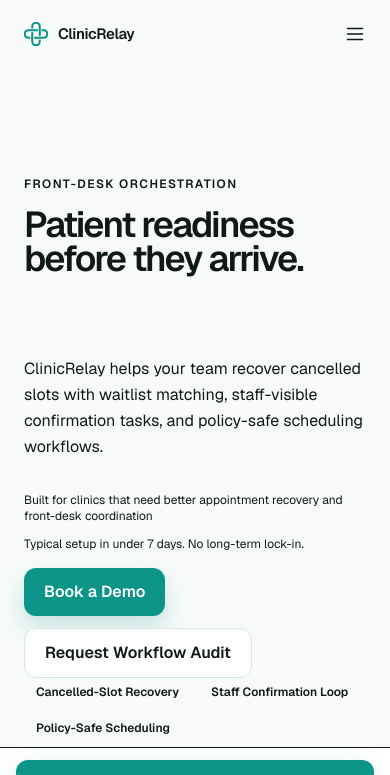
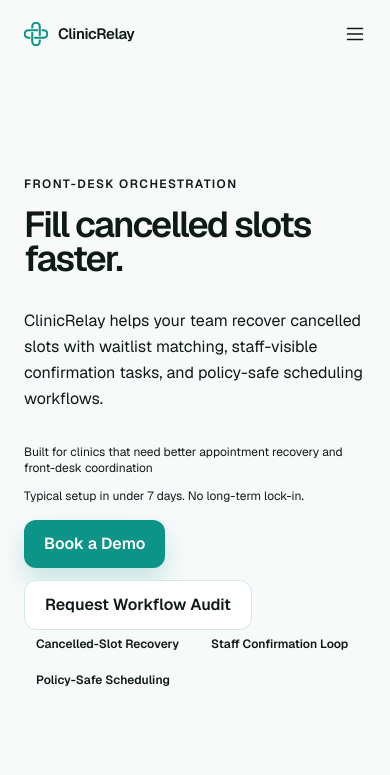
Before and after one commit to micahjatau/clinicrelay, a Next.js app: page / in a window 390 px wide. Shown: the top 775 px of the page. Built offline with nearby package versions, Linux system fonts and the light colour scheme.

Commit message:
Implement main-review P0 UX and conversion hardening

```diff
--- a/app/layout.tsx
+++ b/app/layout.tsx
@@ -5,6 +5,7 @@
 import "./globals.css";
 
 export const metadata: Metadata = {
+  metadataBase: new URL("https://clinicrelay.vercel.app"),
   title: "ClinicRelay — Front-Desk Orchestration for Growing Clinics",
   description: "ClinicRelay helps clinics recover cancelled appointment slots, coordinate patient communication, manage waitlists, and reduce front-desk chaos.",
   icons: {
@@ -18,6 +19,20 @@
   openGraph: {
     title: "Fill cancelled slots faster with ClinicRelay",
     description: "Waitlist recovery, patient reminders, booking workflows, and front-desk coordination for growing clinics.",
+    images: [
+      {
+        url: "/opengraph-image",
+        width: 1200,
+        height: 630,
+        alt: "ClinicRelay waitlist recovery workflow",
+      },
+    ],
+  },
+  twitter: {
+    card: "summary_large_image",
+    title: "Fill cancelled slots faster with ClinicRelay",
+    description: "Waitlist recovery and front-desk coordination for growing clinics.",
+    images: ["/twitter-image"],
   },
 };
 
--- /dev/null
+++ b/app/opengraph-image.tsx
@@ -0,0 +1,35 @@
+import { ImageResponse } from "next/og";
+
+export const size = {
+  width: 1200,
+  height: 630,
+};
+
+export const contentType = "image/png";
+
+export default function OpenGraphImage() {
+  return new ImageResponse(
+    (
+      <div
+        style={{
+          height: "100%",
+          width: "100%",
+          display: "flex",
+          flexDirection: "column",
+          justifyContent: "center",
+          padding: "64px",
+          background: "#F8FAFC",
+          color: "#0F172A",
+          fontFamily: "sans-serif",
+        }}
+      >
+        <div style={{ fontSize: 26, color: "#0F766E", marginBottom: 18 }}>ClinicRelay</div>
+        <div style={{ fontSize: 68, lineHeight: 1.05, fontWeight: 700, maxWidth: 980 }}>Fill cancelled slots faster.</div>
+        <div style={{ fontSize: 30, color: "#334155", marginTop: 24, maxWidth: 980 }}>
+          Waitlist matching, staff confirmation loops, and policy-safe scheduling.
+        </div>
+      </div>
+    ),
+    size,
+  );
+}
--- /dev/null
+++ b/app/twitter-image.tsx
@@ -0,0 +1 @@
+export { contentType, size, default } from "./opengraph-image";
--- a/components/landing/demo-modal.tsx
+++ b/components/landing/demo-modal.tsx
@@ -8,8 +8,26 @@
 type State = "idle" | "loading" | "success" | "error";
 type FormErrors = { name?: string; clinic_name?: string; email?: string };
 
+const modalCopy = {
+  demo: {
+    title: "Book a Demo",
+    description: "See how ClinicRelay helps recover cancelled slots and coordinate front-desk workflows.",
+    submit: "Book my demo",
+  },
+  audit: {
+    title: "Request Workflow Audit",
+    description: "Tell us where cancellations, response delays, and manual follow-up are hurting operations.",
+    submit: "Request my audit",
+  },
+  recovery: {
+    title: "See Waitlist Recovery",
+    description: "We’ll walk you through the cancelled-slot recovery loop and staff confirmation workflow.",
+    submit: "Show me recovery workflow",
+  },
+} as const;
+
 export function DemoModal() {
-  const { isOpen, close } = useDemoModal();
+  const { isOpen, close, intent } = useDemoModal();
   const [state, setState] = useState<State>("idle");
   const [errorMsg, setErrorMsg] = useState("");
   const [formErrors, setFormErrors] = useState<FormErrors>({});
@@ -54,6 +72,8 @@
     setState("loading");
     const pain_points = fd.getAll("pain_points") as string[];
     const interest = fd.getAll("interest") as string[];
+    const intentInterestMap = { demo: "demo", audit: "audit", recovery: "growth-system" } as const;
+    const normalizedInterest = interest.length > 0 ? interest : [intentInterestMap[intent]];
     const payload = {
       name: fd.get("name"),
       clinic_name: fd.get("clinic_name"),
@@ -66,7 +86,7 @@
       message: fd.get("message"),
       company: fd.get("company"),
       pain_points,
-      interest,
+      interest: normalizedInterest,
     };
 
     try {
@@ -116,8 +136,8 @@
               </div>
             ) : (
               <>
-                <h2 id="demo-modal-title" className="text-2xl font-semibold text-[--cr-text] tracking-tight mb-1">Book a Demo</h2>
-                <p className="text-[--cr-muted] mb-8 text-sm">Tell us about your clinic and we’ll get back to you within one business day.</p>
+                <h2 id="demo-modal-title" className="text-2xl font-semibold text-[--cr-text] tracking-tight mb-1">{modalCopy[intent].title}</h2>
+                <p className="text-[--cr-muted] mb-8 text-sm">{modalCopy[intent].description}</p>
 
                 <form onSubmit={handleSubmit} className="flex flex-col gap-5" noValidate>
                   <div className="grid grid-cols-1 sm:grid-cols-2 gap-4">
@@ -168,7 +188,7 @@
                   {state === "error" && <p className="text-red-600 text-sm">{errorMsg}</p>}
 
                   <button type="submit" disabled={state === "loading"} className="cr-btn cr-btn-primary disabled:opacity-60">
-                    {state === "loading" ? "Submitting…" : "Submit"}
+                    {state === "loading" ? "Submitting…" : modalCopy[intent].submit}
                   </button>
                   <p className="text-xs text-[--cr-muted]">No commitment required. 20-minute walkthrough.</p>
                 </form>
--- a/components/landing/final-cta-buttons.tsx
+++ b/components/landing/final-cta-buttons.tsx
@@ -6,8 +6,8 @@
   const { open } = useDemoModal();
   return (
     <div className="flex flex-wrap gap-4 justify-center">
-      <button onClick={open} className="cr-btn px-6 py-3 bg-[#0F766E] text-white hover:bg-[#115e59]">Book a Demo</button>
-      <button onClick={open} className="cr-btn border border-white/50 text-white px-6 py-3 hover:bg-white/10">Request Workflow Audit</button>
+      <button onClick={() => open("demo")} className="cr-btn px-6 py-3 bg-[#0F766E] text-white hover:bg-[#115e59]">Book a Demo</button>
+      <button onClick={() => open("audit")} className="cr-btn border border-white/50 text-white px-6 py-3 hover:bg-white/10">Request Workflow Audit</button>
       <p className="w-full text-xs text-white/85">Response within one business day. Pilot-first onboarding.</p>
     </div>
   );
--- a/components/landing/hero-cta-buttons.tsx
+++ b/components/landing/hero-cta-buttons.tsx
@@ -8,10 +8,10 @@
   return (
     <div className="flex flex-wrap gap-3">
       <p className="w-full text-xs text-[--cr-muted] mb-1 md:hidden">Typical setup in under 7 days. No long-term lock-in.</p>
-      <button onClick={open} className="cr-btn cr-btn-primary px-5 py-3">
+      <button onClick={() => open("demo")} className="cr-btn cr-btn-primary px-5 py-3">
         {heroData.primaryCta}
       </button>
-      <button onClick={open} className="cr-btn cr-btn-secondary px-5 py-3">
+      <button onClick={() => open("audit")} className="cr-btn cr-btn-secondary px-5 py-3">
         {heroData.secondaryCta}
       </button>
       <p className="hidden md:block w-full text-xs text-[--cr-muted] mt-1">Typical setup in under 7 days. No long-term lock-in.</p>
--- a/components/landing/hero.tsx
+++ b/components/landing/hero.tsx
@@ -1,7 +1,6 @@
 import { heroData } from "@/lib/content/clinicrelay-landing";
 import { HeroBento } from "./hero-bento";
 import { HeroCtaButtons } from "./hero-cta-buttons";
-import { HeroHookRotator } from "./hero-hook-rotator";
 
 export function Hero() {
   return (
@@ -12,7 +11,9 @@
             <p className="text-xs font-semibold uppercase tracking-[0.12em] text-[--cr-teal] mb-4">
               {heroData.eyebrow}
             </p>
-            <HeroHookRotator />
+            <h1 className="text-4xl md:text-6xl tracking-tighter font-semibold text-[--cr-text] leading-[0.95] mb-8">
+              {heroData.h1}
+            </h1>
             <p className="text-base leading-relaxed text-[--cr-muted] max-w-[62ch] mb-8">
               {heroData.subheadline}
             </p>
--- a/components/landing/mobile-sticky-cta.tsx
+++ b/components/landing/mobile-sticky-cta.tsx
@@ -1,13 +1,25 @@
 "use client";
 
+import { useEffect, useState } from "react";
 import { useDemoModal } from "@/context/demo-modal-context";
 
 export function MobileStickyCta() {
   const { open } = useDemoModal();
+  const [visible, setVisible] = useState(false);
+
+  useEffect(() => {
+    const onScroll = () => setVisible(window.scrollY > 700);
+    onScroll();
+    window.addEventListener("scroll", onScroll, { passive: true });
+    return () => window.removeEventListener("scroll", onScroll);
+  }, []);
+
+  if (!visible) return null;
+
   return (
     <div className="md:hidden fixed bottom-0 inset-x-0 z-40 border-t border-[--cr-border] bg-white/95 backdrop-blur px-4 py-3">
-      <button onClick={open} className="w-full cr-btn cr-btn-primary px-4 py-3">Book a Demo</button>
-      <p className="text-[11px] text-[--cr-muted] text-center mt-2">Typical setup in under 7 days.</p>
+      <button onClick={() => open("demo")} className="w-full cr-btn cr-btn-primary px-4 py-3">Book a Demo</button>
+      <p className="text-[11px] text-[--cr-muted] text-center mt-2">Pilot-first setup. No long-term lock-in.</p>
     </div>
   );
 }
--- a/components/landing/nav.tsx
+++ b/components/landing/nav.tsx
@@ -44,9 +44,9 @@
         </nav>
 
         <div className="hidden md:flex items-center gap-4">
-          <Button onClick={open} size="sm" className="h-9 px-4 min-w-[118px] bg-[#0F766E] text-white hover:bg-[#115e59]">Book a Demo</Button>
+          <Button onClick={() => open("demo")} size="sm" className="h-9 px-4 min-w-[118px] bg-[#0F766E] text-white hover:bg-[#115e59]">Book a Demo</Button>
           <button
-            onClick={open}
+            onClick={() => open("audit")}
             className="text-[13px] font-semibold text-[--cr-teal] hover:text-[--cr-teal-dark] transition-colors focus-visible:outline-none focus-visible:ring-2 focus-visible:ring-[--cr-teal] rounded"
           >
             Request Workflow Audit
@@ -74,7 +74,7 @@
               {link.label}
             </a>
           ))}
-          <Button onClick={() => { open(); setMenuOpen(false); }} size="sm" className="text-left justify-start">Book a Demo</Button>
+          <Button onClick={() => { open("demo"); setMenuOpen(false); }} size="sm" className="text-left justify-start">Book a Demo</Button>
         </div>
       )}
     </header>
--- a/components/landing/pricing-cta-button.tsx
+++ b/components/landing/pricing-cta-button.tsx
@@ -6,10 +6,10 @@
   const { open } = useDemoModal();
   return (
     <button
-      onClick={open}
+      onClick={() => open("demo")}
       className="w-full cr-btn cr-btn-primary px-5 py-3"
     >
-      Book a Demo
+Start Recovery Pilot
     </button>
   );
 }
--- a/components/landing/waitlist-cta-button.tsx
+++ b/components/landing/waitlist-cta-button.tsx
@@ -6,10 +6,10 @@
   const { open } = useDemoModal();
   return (
     <button
-      onClick={open}
+      onClick={() => open("recovery")}
       className="mt-6 w-full text-center text-sm font-semibold text-[--cr-teal] underline-offset-4 hover:underline"
     >
-      See how waitlist recovery works
+See cancelled-slot recovery demo
     </button>
   );
 }
--- a/context/demo-modal-context.tsx
+++ b/context/demo-modal-context.tsx
@@ -2,9 +2,12 @@
 
 import { createContext, useContext, useState, type ReactNode } from "react";
 
+export type DemoIntent = "demo" | "audit" | "recovery";
+
 type DemoModalContextType = {
   isOpen: boolean;
-  open: () => void;
+  intent: DemoIntent;
+  open: (intent?: DemoIntent) => void;
   close: () => void;
 };
 
@@ -12,8 +15,15 @@
 
 export function DemoModalProvider({ children }: { children: ReactNode }) {
   const [isOpen, setIsOpen] = useState(false);
+  const [intent, setIntent] = useState<DemoIntent>("demo");
+
+  const open = (nextIntent: DemoIntent = "demo") => {
+    setIntent(nextIntent);
+    setIsOpen(true);
+  };
+
   return (
-    <DemoModalContext.Provider value={{ isOpen, open: () => setIsOpen(true), close: () => setIsOpen(false) }}>
+    <DemoModalContext.Provider value={{ isOpen, intent, open, close: () => setIsOpen(false) }}>
       {children}
     </DemoModalContext.Provider>
   );
```
